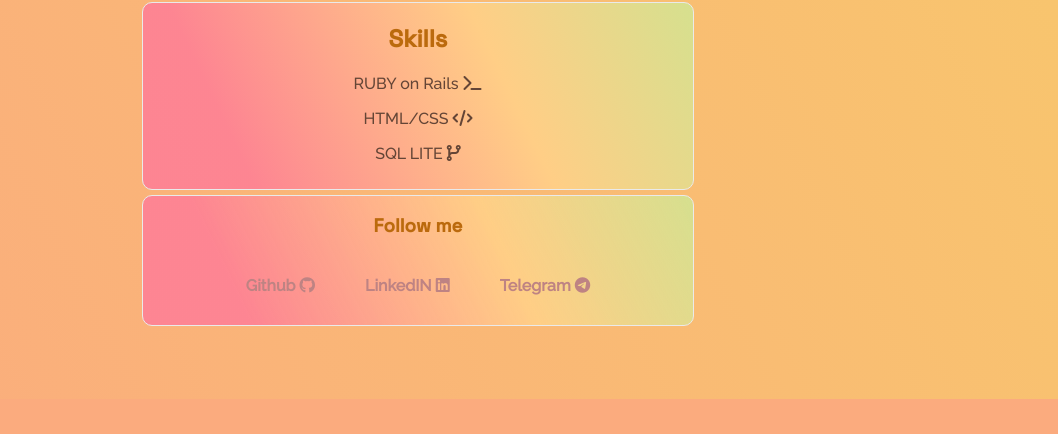
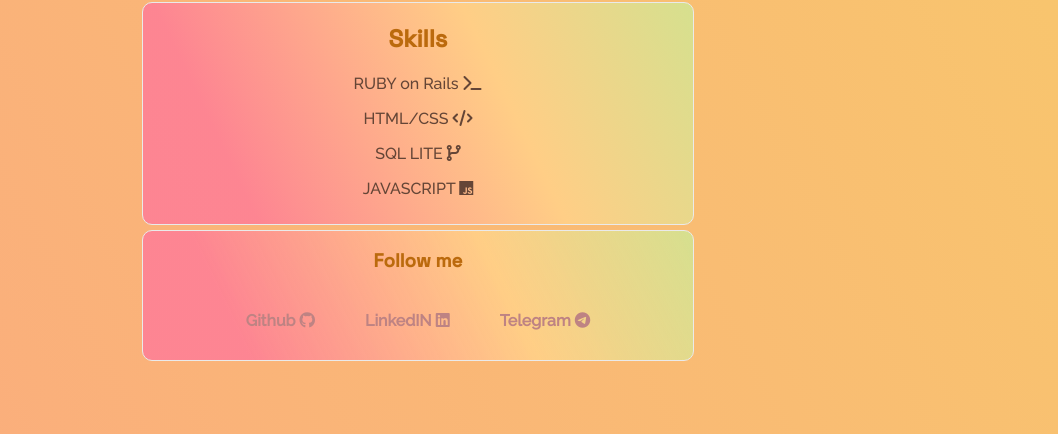
Before and after one commit to DrAle95/profile, a plain HTML site: page index.html in a window 1280 px wide. Shown: the part 1025-1459 px from the top of the page, without its empty margins (222-1280 px from the left). Before the commit the page ends 1424 px from the top, so only its background shows below. Drawn offline with Linux system fonts and the light colour scheme.

Commit message:
added CV links

```diff
--- a/index.html
+++ b/index.html
@@ -86,6 +86,9 @@
         <p class="p-hobbies">
           SQL LITE  <i class="fa-solid fa-code-branch"></i></i>
         </p>
+        <p class="p-hobbies">
+          JAVASCRIPT  <i class="fa-brands fa-js"></i></i>
+        </p>
       </div>
 
       <div class="card">
```
